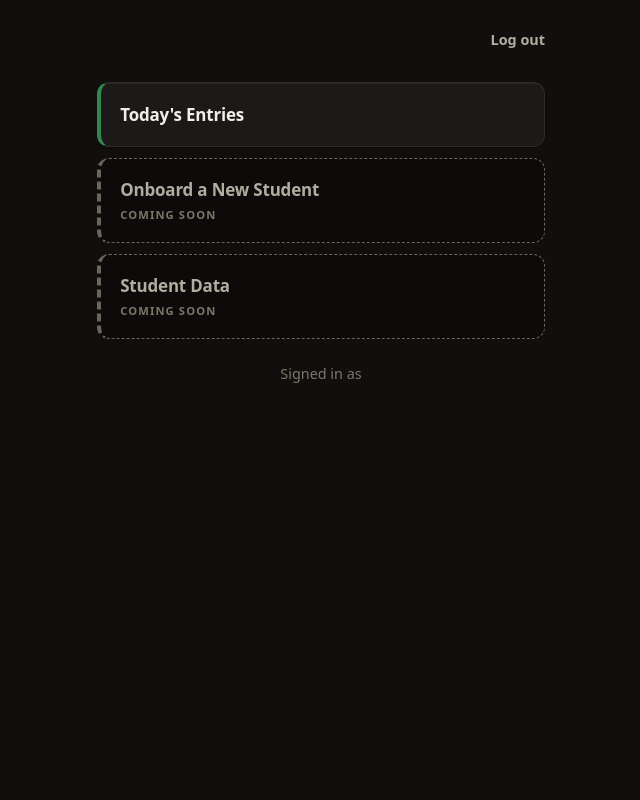
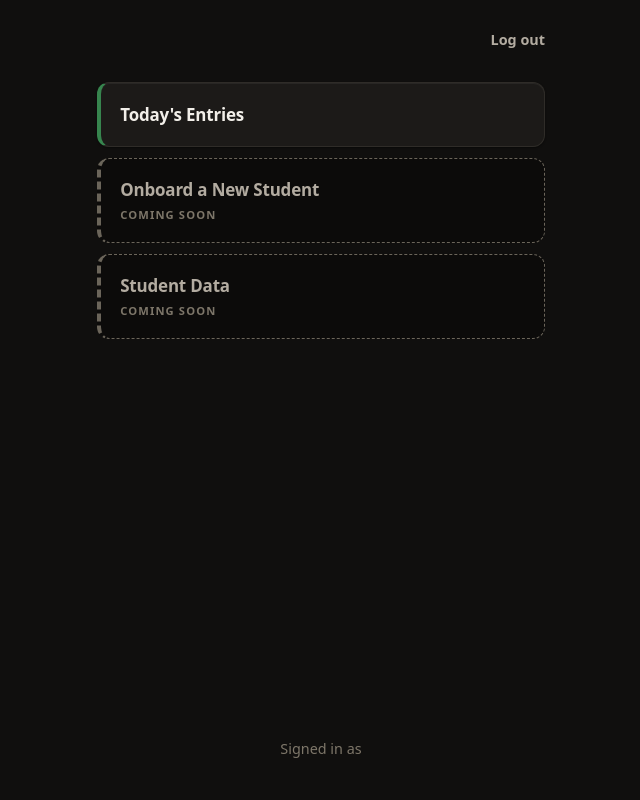
Before and after one commit to M-Aadarsh-Patel/Sahithi-app, a FastAPI app: template templates/dashboard.html in a window 1280 px wide. Shown: the whole page, without its empty margins (319-959 px from the left). Run offline with FastAPI, Linux system fonts and the light colour scheme; the template is opened without the code that fills it, so the values that code supplies are empty; parts of the project's set-up code (start-up, migrations or seed data) failed here and were passed over.

Commit message:
moved the "logged in as ..." message to the bottom of the page in the dashboard

```diff
--- a/templates/dashboard.html
+++ b/templates/dashboard.html
@@ -3,7 +3,17 @@
 <title>HR Academy</title>
 {% include "_style.html" %}
 <style>
-  body { max-width: 30rem; margin: 0 auto; }
+  /* Full-height flex column so the signed-in line can be pushed to the foot of
+     the page. min-height, not height: on a short window the page grows and
+     scrolls normally instead of the tiles being clipped. svh is the viewport
+     height that does not change when browser chrome hides, so the line does not
+     drift mid-scroll. */
+  body {
+    max-width: 30rem; margin: 0 auto;
+    min-height: 100svh;
+    display: flex;
+    flex-direction: column;
+  }
 
   header { display: flex; justify-content: flex-end; margin: 0 0 1.3rem; }
   .logout {
@@ -49,8 +59,10 @@
     letter-spacing: .1em; color: var(--ink-faint);
   }
 
+  /* auto top margin eats all the leftover column space, which parks this at the
+     bottom. The body's own bottom padding already clears the home indicator. */
   .who {
-    margin: 0; text-align: center;
+    margin: auto 0 0; text-align: center;
     font-size: .9rem; color: var(--ink-faint);
   }
 </style>
```
